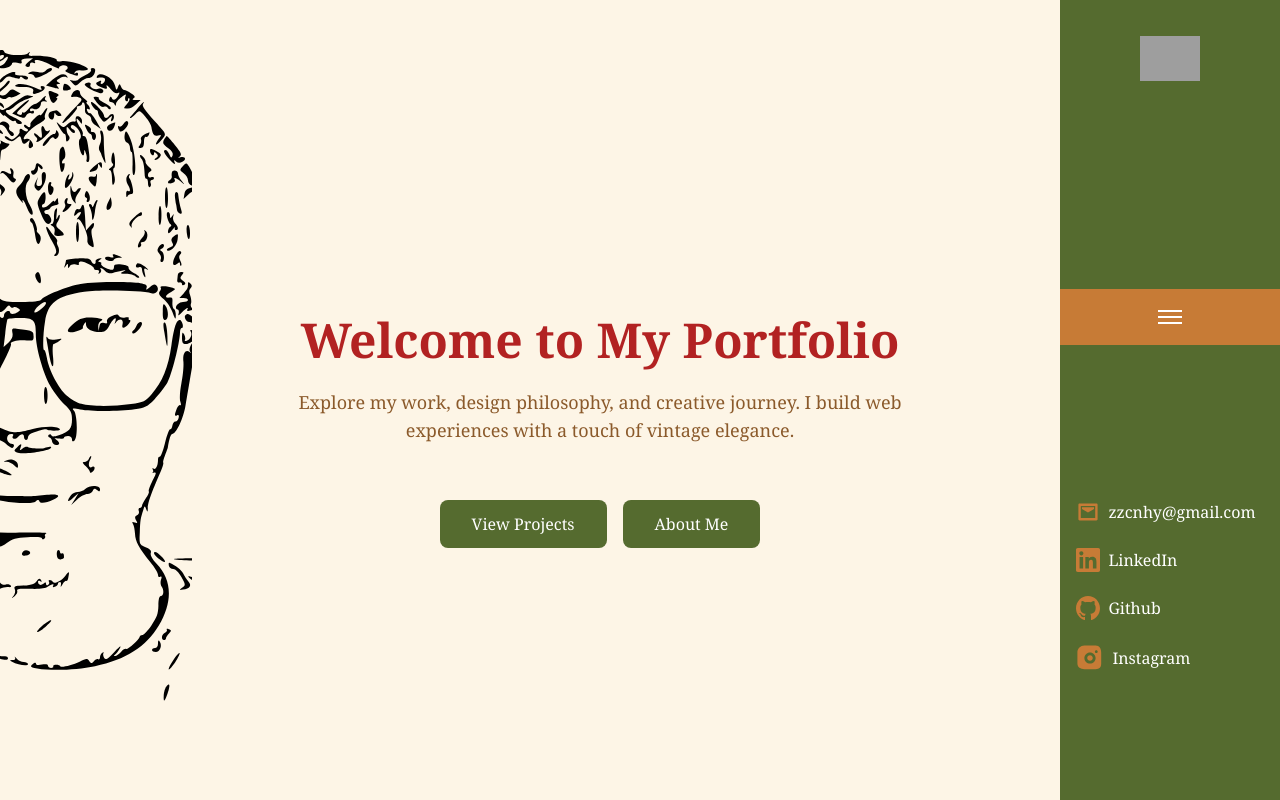
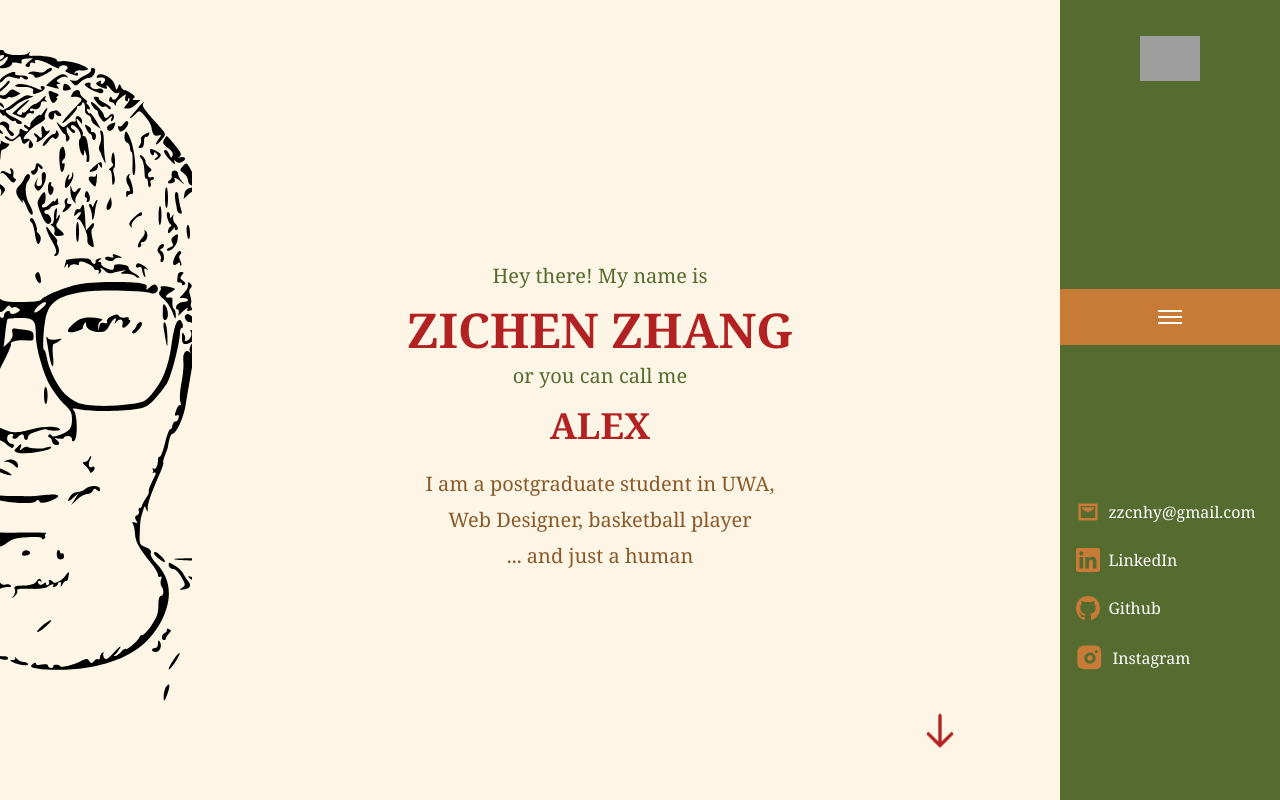
Before and after one commit to survivzhang/my-portfolio, a Next.js app in the folder client/: page / in a window 1280 px wide. Shown: the top 800 px of the page. Built offline with nearby package versions, Linux system fonts and the light colour scheme; grey boxes are pictures that could not be loaded.

Commit message:
add the arrow

```diff
--- a/client/app/page.tsx
+++ b/client/app/page.tsx
@@ -71,6 +71,7 @@ export default function Home() {
   // Refs for about sections and projects
   const aboutSectionRefs = useRef<(HTMLDivElement | null)[]>([]);
   const projectRefs = useRef<(HTMLDivElement | null)[]>([]);
+  const [showArrow, setShowArrow] = useState(true);
 
   // Set up intersection observers
   useEffect(() => {
@@ -195,6 +196,20 @@ export default function Home() {
       block: "center",
     });
   };
+  useEffect(() => {
+    const handleScroll = () => {
+      if (window.scrollY > 100) {
+        setShowArrow(false);
+      } else {
+        setShowArrow(true);
+      }
+    };
+
+    window.addEventListener("scroll", handleScroll);
+    return () => {
+      window.removeEventListener("scroll", handleScroll);
+    };
+  }, []);
 
   return (
     <div className="bg-background min-h-screen flex">
@@ -224,30 +239,50 @@ export default function Home() {
 
             {/* 中间内容 - 居中在剩余空间 */}
             <div className="w-full flex flex-col items-center text-center transform -translate-x-[40px]">
-              <h1 className="text-5xl font-serif font-bold text-primary mb-6">
-                Welcome to My Portfolio
+              <p className="text-xl text-secondary mb-4 font-serif">
+                Hey there! My name is
+              </p>
+              <h1 className="text-5xl font-serif font-bold text-primary mb-2">
+                ZICHEN ZHANG
               </h1>
-              <p className="text-lg text-foreground max-w-2xl mb-8 font-serif">
-                Explore my work, design philosophy, and creative journey. I
-                build web experiences with a touch of vintage elegance.
+              <p className="text-xl text-secondary mb-4 font-serif">
+                or you can call me
               </p>
-
-              <div className="mt-6 flex gap-4">
-                <button
-                  onClick={() => scrollToSection(projectsRef)}
-                  className="bg-secondary text-white px-8 py-3 rounded-lg hover:bg-primary transition duration-300"
-                >
-                  View Projects
-                </button>
-                <button
-                  onClick={() => scrollToSection(aboutRef)}
-                  className="bg-secondary text-white px-8 py-3 rounded-lg hover:bg-primary transition duration-300"
-                >
-                  About Me
-                </button>
-              </div>
+              <h2 className="text-4xl font-serif font-bold text-primary mb-6">
+                ALEX
+              </h2>
+              <p className="text-xl text-foreground mb-2 font-serif">
+                I am a postgraduate student in UWA,
+              </p>
+              <p className="text-xl text-foreground mb-2 font-serif">
+                Web Designer, basketball player
+              </p>
+              <p className="text-xl text-foreground mb-8 font-serif">
+                ... and just a human
+              </p>
             </div>
           </div>
+          {showArrow && (
+            <div
+              className="absolute bottom-10 right-80  transition-opacity duration-300"
+              style={{ opacity: showArrow ? 1 : 0 }}
+            >
+              <svg
+                className="w-10 h-10 text-primary animate-bounce cursor-pointer"
+                fill="none"
+                stroke="currentColor"
+                viewBox="0 0 24 24"
+                onClick={() => scrollToSection(aboutRef)}
+              >
+                <path
+                  strokeLinecap="round"
+                  strokeLinejoin="round"
+                  strokeWidth={2}
+                  d="M19 14l-7 7m0 0l-7-7m7 7V3"
+                />
+              </svg>
+            </div>
+          )}
         </section>
 
         {/* About Section */}
```
